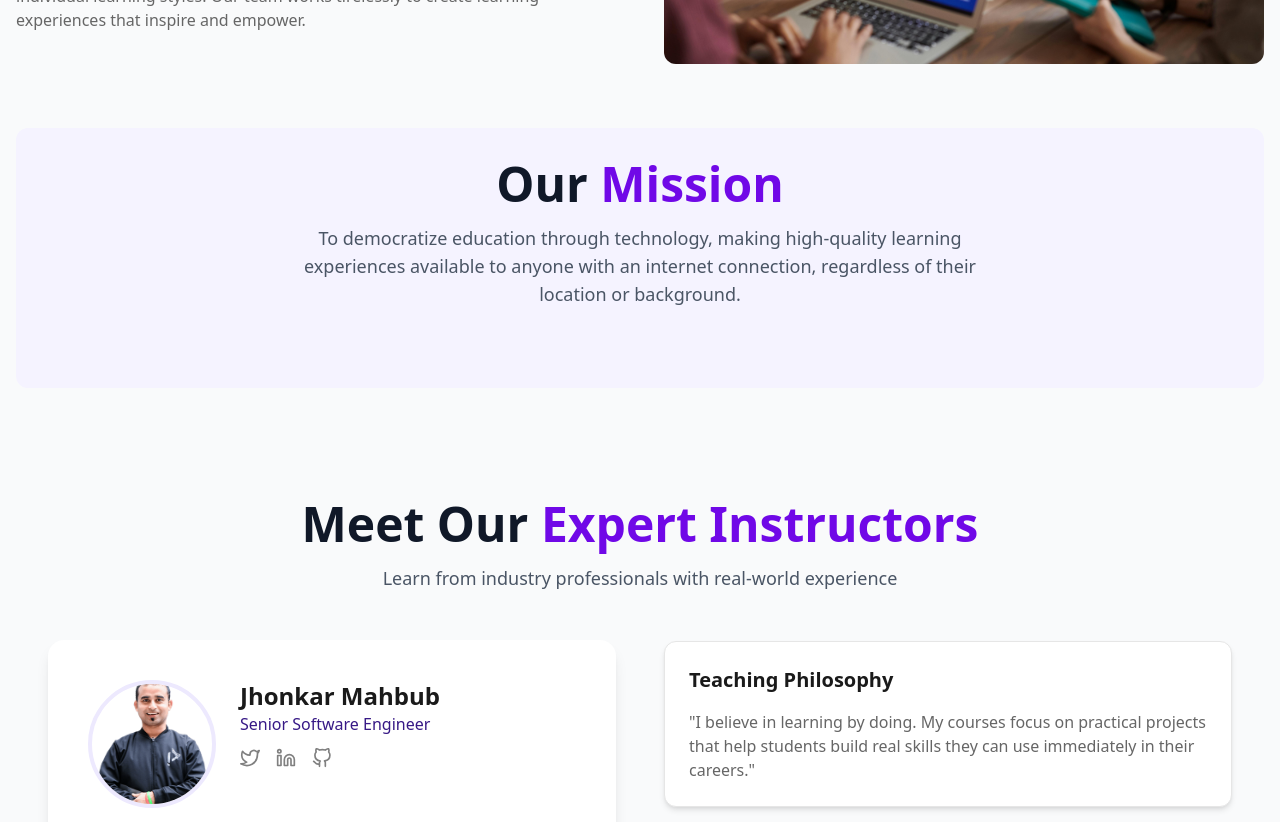
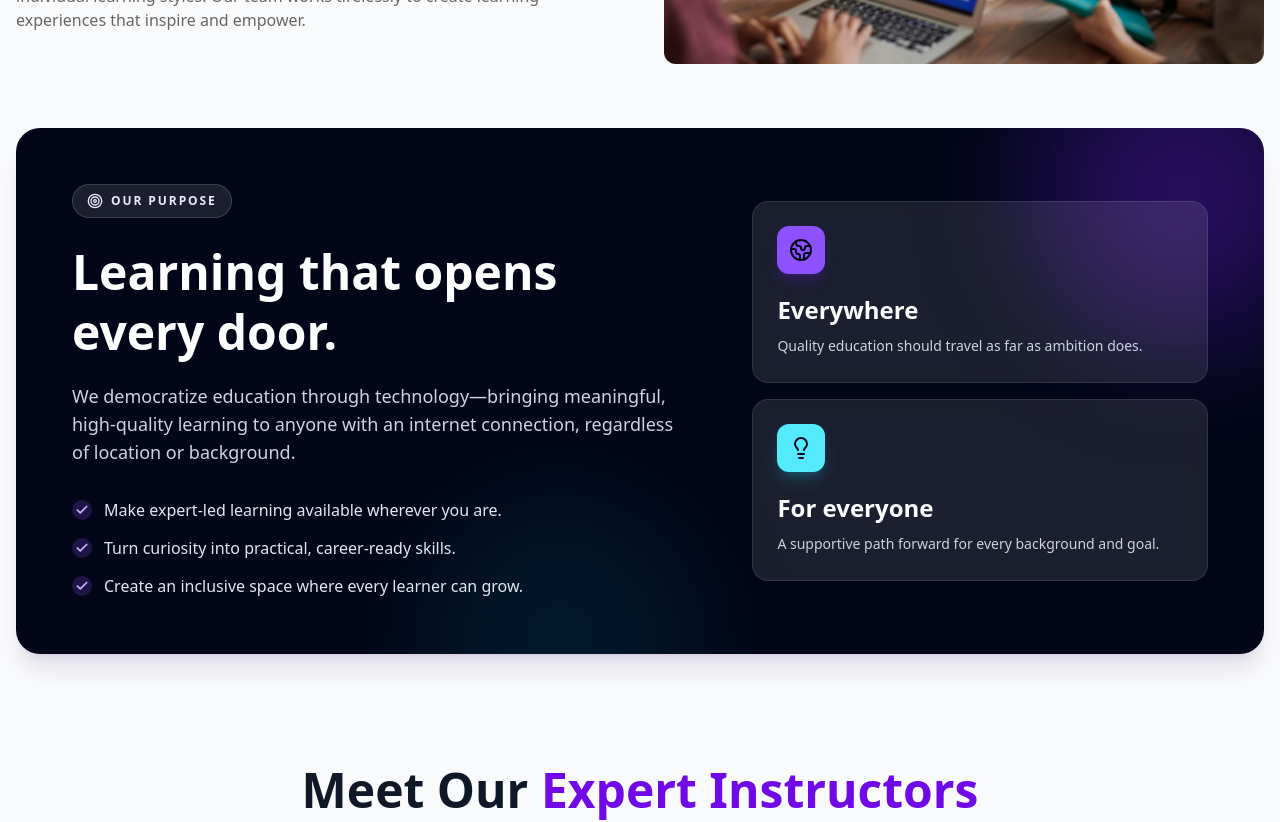
Before and after one commit to kobirul5/Swift-Learn, a Next.js app: page /about in a window 1280 px wide. Shown: the part 560-1382 px from the top of the page. Built offline with nearby package versions, Linux system fonts and the light colour scheme; no server answers.

Commit message:
add our mission

```diff
--- a/src/components/pages/about/OurMission.tsx
+++ b/src/components/pages/about/OurMission.tsx
@@ -1,15 +1,60 @@
-import Heading from '@/components/Heading'
-import React from 'react'
+import { Check, Globe2, Lightbulb, Target } from 'lucide-react'
+
+const missionPoints = [
+  'Make expert-led learning available wherever you are.',
+  'Turn curiosity into practical, career-ready skills.',
+  'Create an inclusive space where every learner can grow.',
+]
 
 export default function OurMission() {
-    return (
-        <section className="bg-primary-50 rounded-xl p-8 mb-16">
-            <Heading
-                title='Our'
-                title2='Mission'
-                subtitle=' To democratize education through technology, making high-quality learning experiences available to anyone with an internet connection, regardless of their location or background.'
-            />
+  return (
+    <section className="relative mb-16 overflow-hidden rounded-3xl bg-slate-950 px-6 py-10 text-white shadow-xl shadow-primary-900/10 sm:px-10 md:py-14 lg:px-14">
+      <div className="absolute -right-16 -top-20 h-72 w-72 rounded-full bg-primary-500/30 blur-3xl" />
+      <div className="absolute -bottom-28 left-1/3 h-64 w-64 rounded-full bg-cyan-400/10 blur-3xl" />
 
-        </section>
-    )
+      <div className="relative grid items-center gap-10 lg:grid-cols-[1.15fr_0.85fr] lg:gap-16">
+        <div>
+          <div className="mb-6 inline-flex items-center gap-2 rounded-full border border-white/15 bg-white/10 px-3.5 py-2 text-xs font-semibold uppercase tracking-[0.16em] text-primary-100">
+            <Target className="h-4 w-4 text-primary-300" />
+            Our purpose
+          </div>
+
+          <h2 className="max-w-xl text-3xl font-bold leading-tight sm:text-4xl lg:text-5xl">
+            Learning that opens <span className="text-primary-300">every door.</span>
+          </h2>
+          <p className="mt-5 max-w-2xl text-base leading-7 text-slate-300 sm:text-lg">
+            We democratize education through technology—bringing meaningful, high-quality learning to anyone with an internet connection, regardless of location or background.
+          </p>
+
+          <ul className="mt-8 space-y-3.5">
+            {missionPoints.map((point) => (
+              <li key={point} className="flex items-start gap-3 text-sm leading-6 text-slate-200 sm:text-base">
+                <span className="mt-0.5 flex h-5 w-5 shrink-0 items-center justify-center rounded-full bg-primary-400/20 text-primary-200">
+                  <Check className="h-3.5 w-3.5 stroke-[3]" />
+                </span>
+                {point}
+              </li>
+            ))}
+          </ul>
+        </div>
+
+        <div className="grid gap-4 sm:grid-cols-2 lg:grid-cols-1">
+          <div className="rounded-2xl border border-white/10 bg-white/10 p-6 backdrop-blur-sm">
+            <div className="mb-5 flex h-12 w-12 items-center justify-center rounded-xl bg-primary-400 text-slate-950 shadow-lg shadow-primary-500/20">
+              <Globe2 className="h-6 w-6" />
+            </div>
+            <p className="text-2xl font-bold">Everywhere</p>
+            <p className="mt-2 text-sm leading-6 text-slate-300">Quality education should travel as far as ambition does.</p>
+          </div>
+          <div className="rounded-2xl border border-white/10 bg-white/10 p-6 backdrop-blur-sm">
+            <div className="mb-5 flex h-12 w-12 items-center justify-center rounded-xl bg-cyan-300 text-slate-950 shadow-lg shadow-cyan-400/20">
+              <Lightbulb className="h-6 w-6" />
+            </div>
+            <p className="text-2xl font-bold">For everyone</p>
+            <p className="mt-2 text-sm leading-6 text-slate-300">A supportive path forward for every background and goal.</p>
+          </div>
+        </div>
+      </div>
+    </section>
+  )
 }
```
